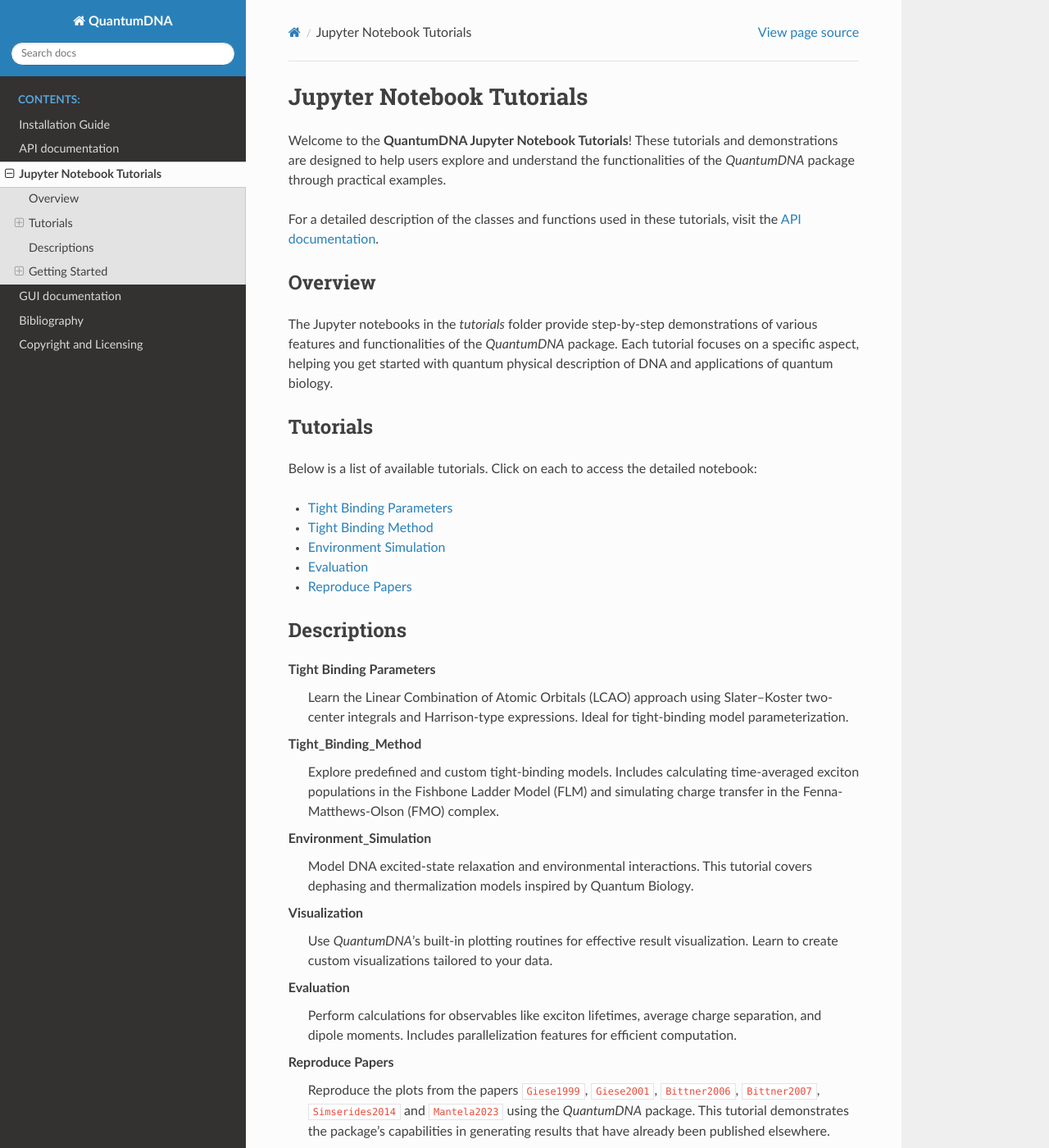
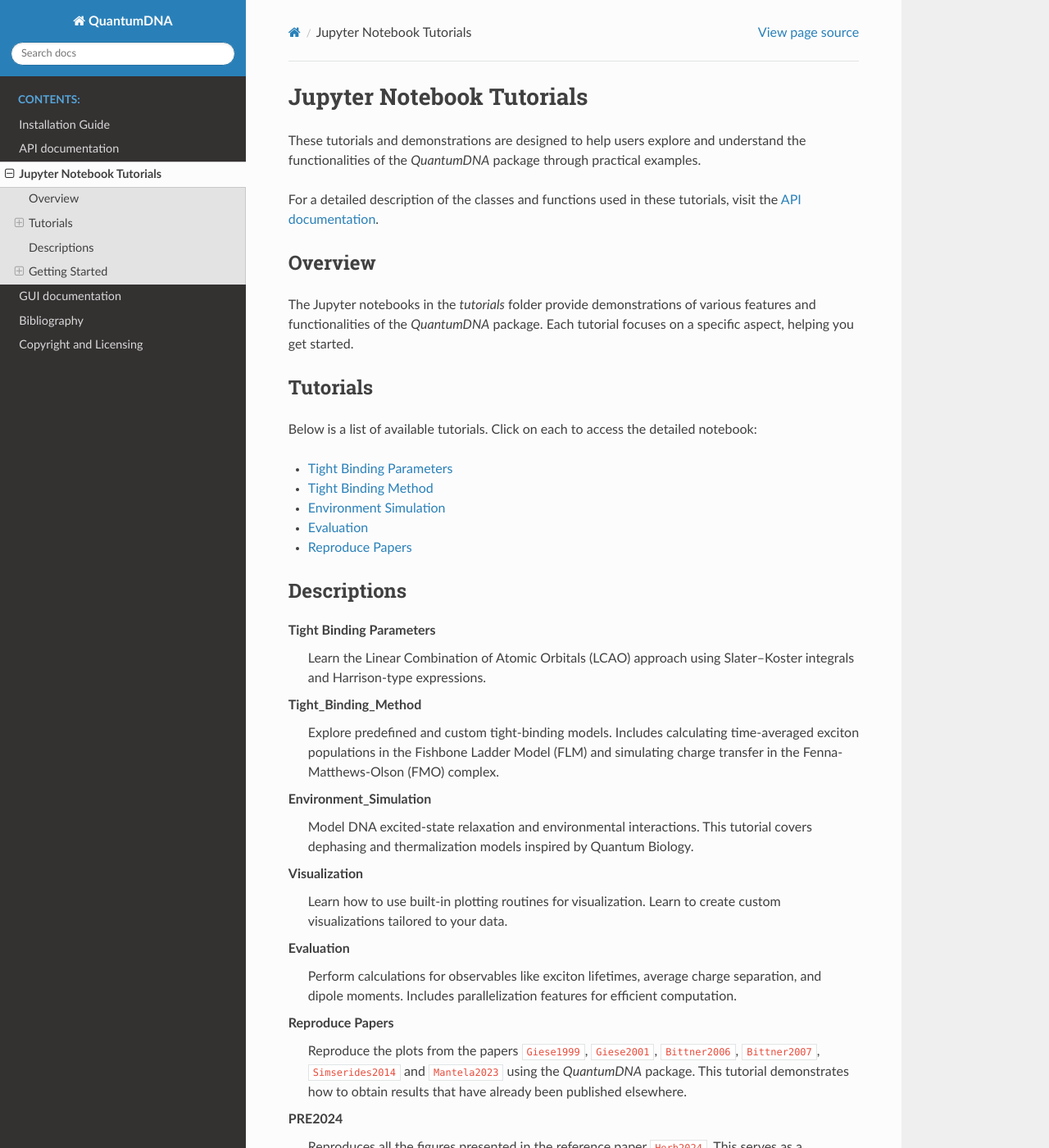
Before and after one commit to dehe1011/QuantumDNA, a Sphinx documentation site: the page built from docs/guide/guide.rst, in a window 1280 px wide and 1400 px high. Shown: the whole window at 82% size. Built offline with Sphinx 7.4.7 and the Read the Docs theme 3.1.0, drawn with Linux system fonts in a browser that asks for light colours; pages that are not in the unit, such as notebooks, are missing from menus; cross-references to code outside the pages are shown as plain code; some of the changed text lies outside the part shown.

```diff
--- a/docs/apidoc/apidoc.rst
+++ b/docs/apidoc/apidoc.rst
@@ -5,7 +5,7 @@ API documentation
 *****************
 
 This chapter contains automatically generated API documentation, including a
-list of QuantumDNA's public classes and functions.
+list of public classes and functions.
 
 .. toctree::
    :maxdepth: 3
--- a/docs/apidoc/functions.rst
+++ b/docs/apidoc/functions.rst
@@ -1,7 +1,7 @@
 Functions
 =========
 
-This section provides an overview of the available functions in the `qDNA` package.
+This section provides an overview of the available functions in the `QuantumDNA` package.
 
 
 Load Default Parameters
--- a/docs/guide/guide.rst
+++ b/docs/guide/guide.rst
@@ -4,16 +4,15 @@
 Jupyter Notebook Tutorials
 **************************
 
-Welcome to the **QuantumDNA Jupyter Notebook Tutorials**! These tutorials and demonstrations are designed to help users explore and
-understand the functionalities of the `QuantumDNA` package through practical examples.
+These tutorials and demonstrations are designed to help users explore and understand the functionalities of the `QuantumDNA` package through practical examples.
 
 For a detailed description of the classes and functions used in these tutorials, visit the :ref:`API documentation <apidoc>`.
 
 Overview
 ========
 
-The Jupyter notebooks in the `tutorials` folder provide step-by-step demonstrations of various features and functionalities of the `QuantumDNA` package.
-Each tutorial focuses on a specific aspect, helping you get started with quantum physical description of DNA and applications of quantum biology.
+The Jupyter notebooks in the `tutorials` folder provide demonstrations of various features and functionalities of the `QuantumDNA` package.
+Each tutorial focuses on a specific aspect, helping you get started.
 
 Tutorials
 =========
@@ -35,8 +34,7 @@ Descriptions
 ============
 
 **Tight Binding Parameters**
-  Learn the Linear Combination of Atomic Orbitals (LCAO) approach using Slater–Koster two-center
-  integrals and Harrison-type expressions. Ideal for tight-binding model parameterization.
+  Learn the Linear Combination of Atomic Orbitals (LCAO) approach using Slater–Koster integrals and Harrison-type expressions.
 
 **Tight_Binding_Method**
   Explore predefined and custom tight-binding models. Includes calculating time-averaged exciton
@@ -48,7 +46,7 @@ Descriptions
   and thermalization models inspired by Quantum Biology.
 
 **Visualization**
-  Use `QuantumDNA`'s built-in plotting routines for effective result visualization. Learn to create custom
+  Learn how to use built-in plotting routines for visualization. Learn to create custom
   visualizations tailored to your data.
 
 **Evaluation**
@@ -58,7 +56,7 @@ Descriptions
 **Reproduce Papers**
   Reproduce the plots from the papers :cite:`Giese1999`, :cite:`Giese2001`, :cite:`Bittner2006`,
   :cite:`Bittner2007`, :cite:`Simserides2014` and :cite:`Mantela2023` using the `QuantumDNA` package. This tutorial
-  demonstrates the package's capabilities in generating results that have already been published elsewhere.
+  demonstrates how to obtain results that have already been published elsewhere.
 
 **PRE2024**
   Reproduces all the figures presented in the reference paper :cite:`Herb2024`.
@@ -68,10 +66,10 @@ Descriptions
 Getting Started
 ===============
 
-These tutorials provide hands-on examples designed to guide you through using the `QuantumDNA` package effectively. To get started:
+These tutorials provide examples to guide you through using the `QuantumDNA` package. To get started:
 
-1. Navigate to the `tutorials` folder and open the desired `.ipynb` file in Jupyter Notebook or JupyterLab.
-2. Follow the instructions provided in the notebook to run the cells and explore the package's features interactively.
+1. Navigate to the `tutorials` folder and open the desired `.ipynb` file as Jupyter notebook.
+2. Follow the instructions provided in the notebook to run the cells.
 3. Refer to the :ref:`API documentation <apidoc>` for deeper insights into the functions and classes used in the tutorials.
 
 
@@ -79,8 +77,8 @@ Tips for Using the Tutorials
 ----------------------------
 
 - **Run in a Jupyter Environment**: Ensure you have Jupyter Notebook or JupyterLab installed to execute the tutorials interactively.
-- **Dependencies**: Before starting, confirm that all dependencies for `QuantumDNA` are installed. Check the `requirements.txt` file in the repository for details.
+- **Dependencies**: Before starting, confirm that all dependencies for `QuantumDNA` are installed. Check the `requirements/requirements.txt` file in the repository for details.
 - **Explore Further**: Modify and experiment with the code to deepen your understanding of the concepts.
 
 
-We hope these tutorials help you leverage the full potential of the `QuantumDNA` package for your quantum biology research!
+We hope these tutorials will help you!
--- a/docs/index.rst
+++ b/docs/index.rst
@@ -1,4 +1,4 @@
-.. figure:: figures/0_qDNA_logo.png
+.. figure:: ../images/0_qDNA_logo.png
    :align: center
    :width: 6in
 
@@ -8,7 +8,7 @@ Welcome to QuantumDNA's Documentation!
 
 QuantumDNA is an open-source Python package for simulating charge transfer and excited states in DNA. These processes are key to understanding how DNA maintains genetic stability, how mutations occur, and even how we can use DNA in nanotechnology. QuantumDNA combines powerful quantum physics models like Linear Combination of Atomic Orbitals (LCAO) and tight-binding (TB) with quantum master equations to handle environmental effects. This makes it possible to analyze large DNA datasets quickly and accurately, uncovering insights into genetic and epigenetic phenomena. QuantumDNA comes with a clean and simple graphical user interface—perfect for researchers and students, even without extensive coding experience.
 
-.. figure:: figures/2_qDNA_structure.png
+.. figure:: ../images/2_qDNA_structure.png
    :align: center
    :width: 4in
 
```
Also changed, not shown: docs/gui/gui.rst (+6 -6 lines).
